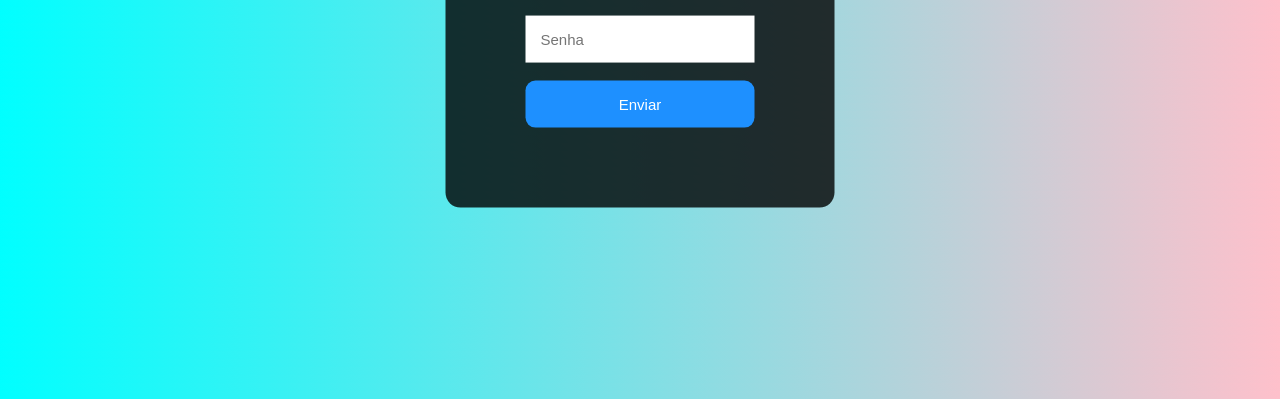
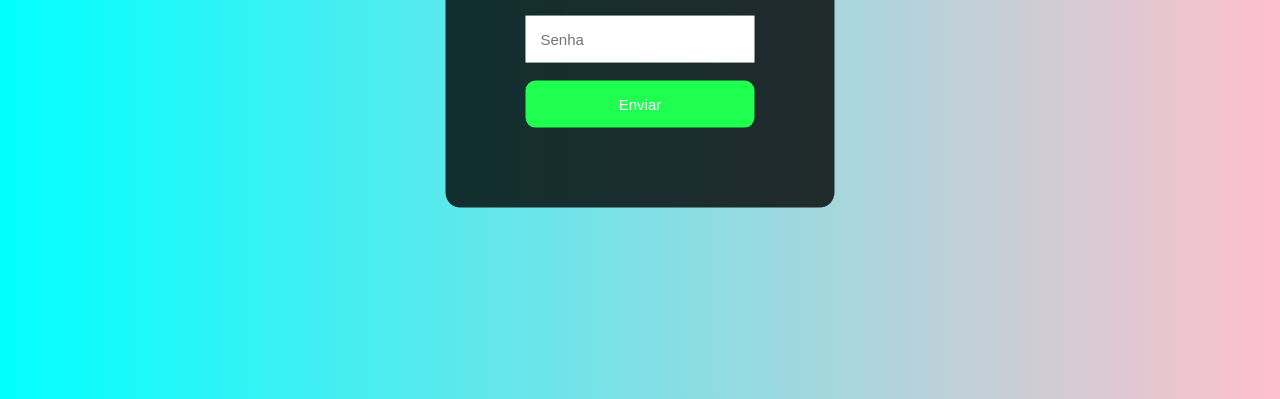
Before and after one commit to SAMDEV00/novo-projeto, a plain HTML site: page index.html in a window 1280 px wide. Shown: the part 401-800 px from the top of the page. Drawn offline with Linux system fonts and the light colour scheme.

Commit message:
css modificado

```diff
--- a/style.css
+++ b/style.css
@@ -19,7 +19,7 @@ input{
     font-size: 15px;
 }
 button{
-    background-color: dodgerblue;
+    background-color: rgb(30, 255, 79);
     border: none;
     padding: 15px;
     width: 100%;
```
